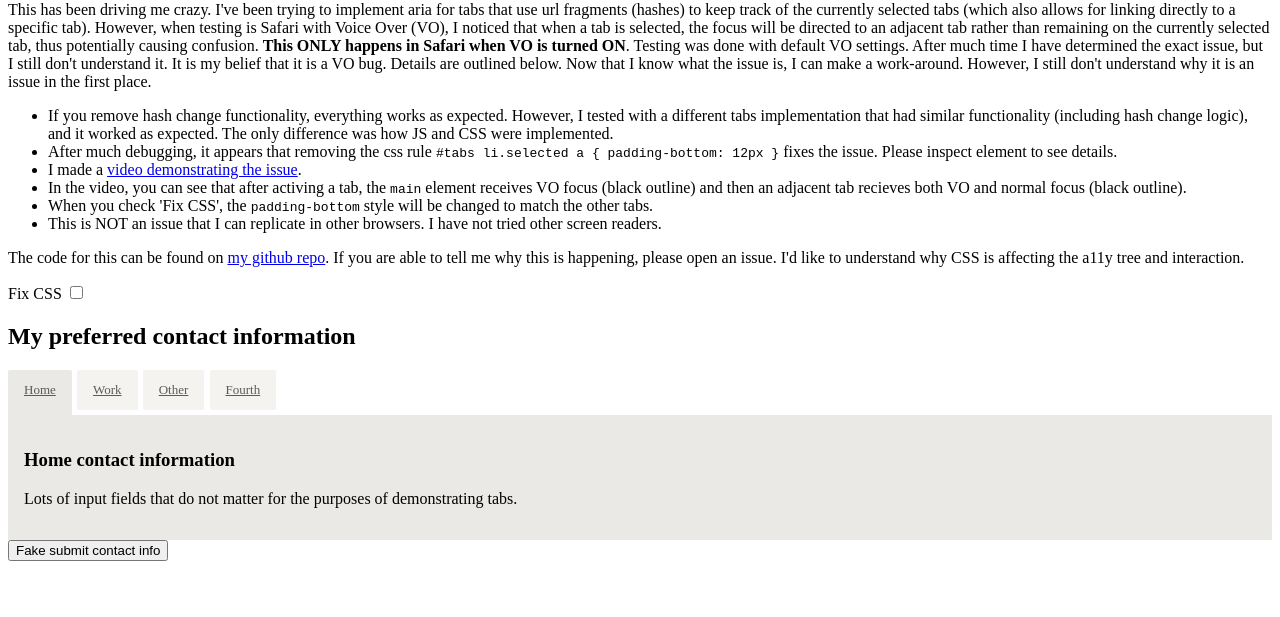
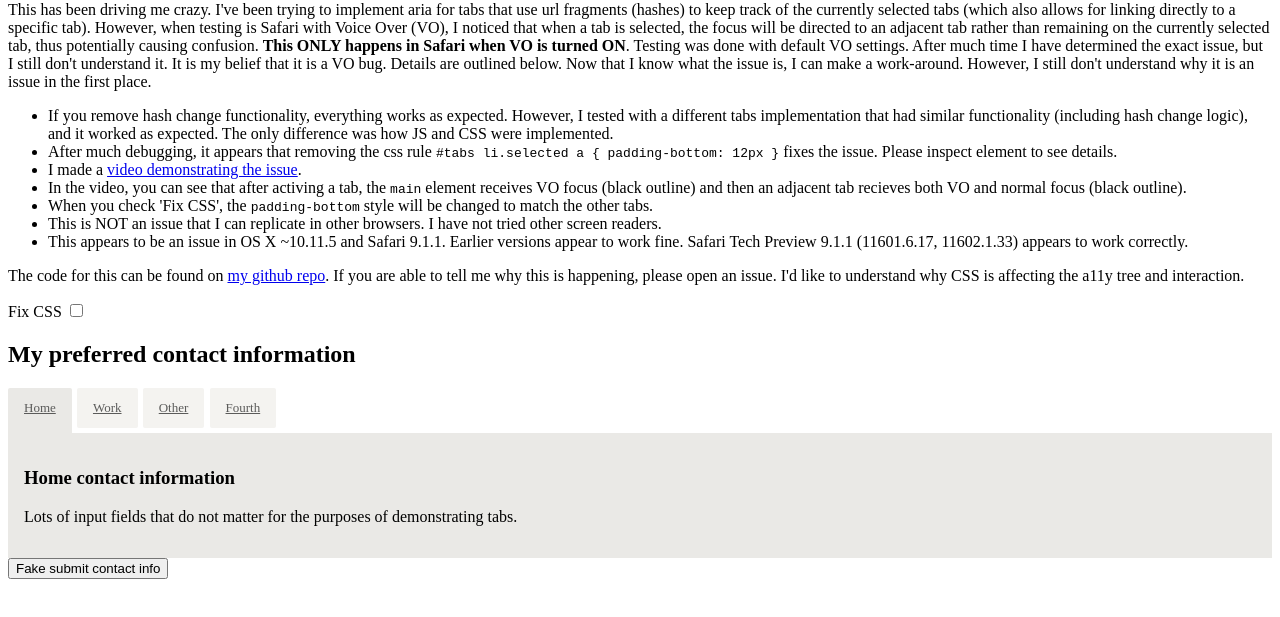
Before and after one commit to mfairchild365/aria-tabs-vo-bug, a plain HTML site: page index.html in a window 1280 px wide. Shown: the part 79-696 px from the top of the page. Drawn offline with nearby package versions, Linux system fonts and the light colour scheme.

Commit message:
add note about versions

```diff
--- a/index.html
+++ b/index.html
@@ -366,6 +366,7 @@ $(function(){
             <li>In the video, you can see that after activing a tab, the <code>main</code> element receives VO focus (black outline) and then an adjacent tab recieves both VO and normal focus (black outline).</li>
             <li>When you check 'Fix CSS', the <code>padding-bottom</code> style will be changed to match the other tabs.</li>
             <li>This is NOT an issue that I can replicate in other browsers. I have not tried other screen readers.</li>
+            <li>This appears to be an issue in OS X ~10.11.5 and Safari 9.1.1. Earlier versions appear to work fine. Safari Tech Preview 9.1.1 (11601.6.17, 11602.1.33) appears to work correctly.</li>
         </ul>
 
         <p>The code for this can be found on <a href="https://github.com/mfairchild365/aria-tabs-vo-bug/blob/gh-pages/index.html">my github repo</a>. If you are able to tell me why this is happening, please open an issue. I'd like to understand why CSS is affecting the a11y tree and interaction.</p>
```
